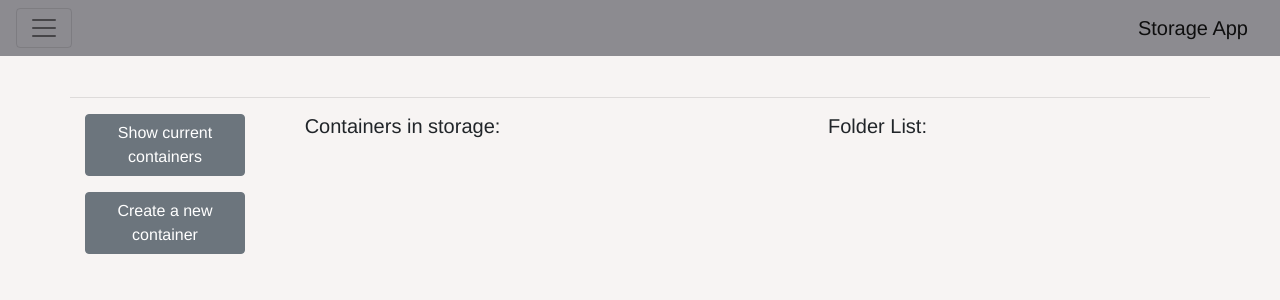
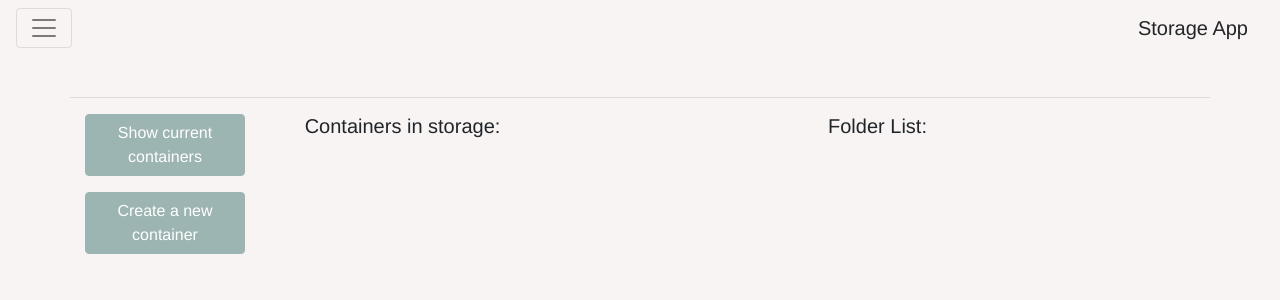
Before and after one commit to johnark88/storageApp, a Vue app: page / in a window 1280 px wide. Shown: the top 300 px of the page. Built offline with nearby package versions, Linux system fonts and the light colour scheme.

Commit message:
Adding new colors to components and views

```diff
--- a/src/components/HomePage.vue
+++ b/src/components/HomePage.vue
@@ -4,7 +4,7 @@
       <b-row>
         <hr width="100%">
         <b-col lg="2">
-          <b-button @click="getBuckets">Show current containers</b-button>
+          <b-button class="homeButton" @click="getBuckets">Show current containers</b-button>
           <p></p>
           <createBucket />
         </b-col>
@@ -13,7 +13,7 @@
           <div>
             <div v-for="(item, index) in options" :key="index">
               <div class="containerButtons">
-                <b-button @click="getBucketObject(item.name)">{{item.name}}</b-button>
+                <b-button class="homeButton" @click="getBucketObject(item.name)">{{item.name}}</b-button>
               </div>
             </div>
           </div>
@@ -106,4 +106,8 @@ export default {
 .containerButtons {
   padding: 6px;
 }
+.homeButton {
+  background-color: $colorBlue;
+  border-color: $colorBlue;
+}
 </style>
--- a/src/components/aboutModal.vue
+++ b/src/components/aboutModal.vue
@@ -9,7 +9,7 @@
           Click get containers to begin!
         </p>
       </div>
-      <b-button @click="hideModal">Close Me</b-button>
+      <!-- <b-button class="homeButton" @click="hideModal">Close Me</b-button> -->
     </b-modal>
   </div>
 </template>
@@ -32,14 +32,17 @@ export default {
 };
 </script>
 <style scoped lang="scss">
+  .homeButton {
+    background-color: $colorBlue;
+    border-color: $colorBlue;
+  }
   .aboutButton {
     background-color: transparent;
     margin-bottom: -14px;
     border: none;
-    color: #f8e5a3;
+    color: $colorDark;
   &:hover {
-    text-decoration: none;
-    color: white;
+    color: $colorAqua;
   }
 }
 </style>
--- a/src/components/createBucket.vue
+++ b/src/components/createBucket.vue
@@ -1,6 +1,6 @@
 <template>
   <div class="createBucket">
-    <b-button @click="showModal">Create a new container</b-button>
+    <b-button class="homeButton" @click="showModal">Create a new container</b-button>
     <b-modal ref="createBucketRef" hide-footer title="Create Storage Container">
       <div class="d-block text-center">
         <b-container>
@@ -14,14 +14,14 @@
                 placeholder="Enter a name for your new bucket">
               </b-form-input>
               <br>
-              <b-button @click="createNewBucket">Create Bucket</b-button>
+              <b-button class="homeButton" @click="createNewBucket">Create Bucket</b-button>
               <p></p>
             </div>
           </b-col>
         </b-row>
       </b-container>
       </div>
-      <b-btn @click="hideModal">Close Me</b-btn>
+      <!-- <b-btn class="homeButton" @click="hideModal">Close Me</b-btn> -->
     </b-modal>
   </div>
 </template>
@@ -54,5 +54,8 @@ export default {
 };
 </script>
 <style scoped lang="scss">
-
+.homeButton {
+  background-color: $colorBlue;
+  border-color: $colorBlue;
+}
 </style>
--- a/src/components/navigation.vue
+++ b/src/components/navigation.vue
@@ -40,15 +40,25 @@ export default {
 </script>
 <style lang="scss">
 a {
-  color: #f8e5a3;
+  color: $colorDark;
   &:hover {
     text-decoration: none;
-    color: white;
+    color: $colorAqua;
   }
+}
+.navbar-light .navbar-brand {
+  color: $colorDark;
+  font-weight: 500;
+}
+.navbar-light .navbar-text {
+  color: $colorDark;
+}
+.navbar-light .navbar-nav .nav-link {
+  color: $colorDark;
 }
 .mainNavBar{
   margin-bottom: 25px;
-  background-color: #8c8b90;
+  background-color: $colorWhite;
 }
 .navbar-nav {
   margin-left: 70px;
```
